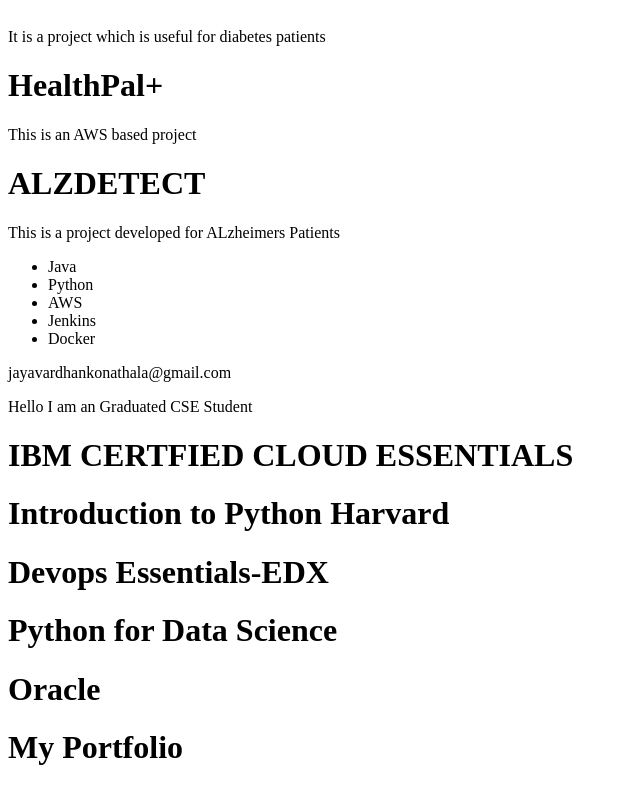
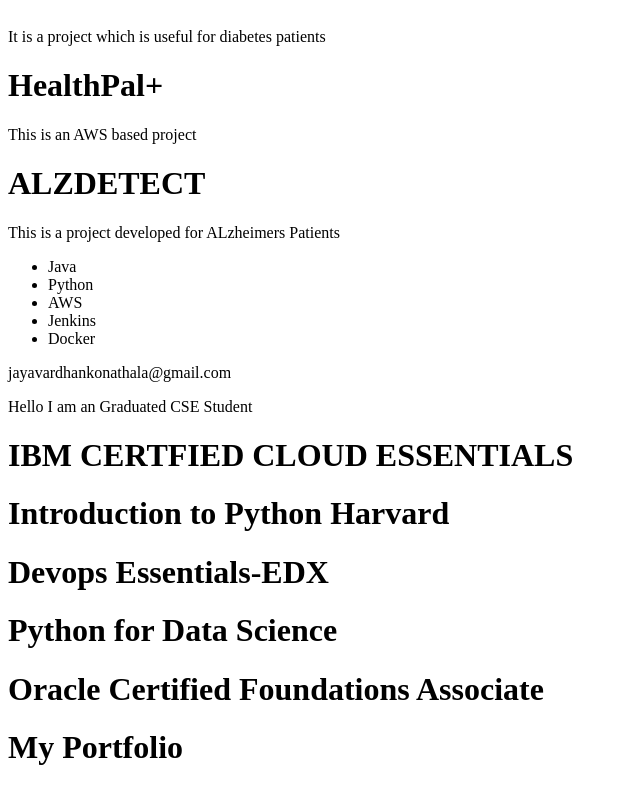
Before and after one commit to Jayavardhan56/My-Portfolio, a React app in the folder portfolio/: page / in a window 1280 px wide. Shown: the part 260-1048 px from the top of the page, without its empty margins (0-640 px from the left). Built offline with nearby package versions, Linux system fonts and the light colour scheme; the HTML template or start-up script is replaced by a standard one.

Commit message:
Update Certifications.jsx

```diff
--- a/portfolio/src/components/Certifications.jsx
+++ b/portfolio/src/components/Certifications.jsx
@@ -5,7 +5,7 @@
         <h1>Introduction to Python Harvard</h1>
             <h1>Devops Essentials-EDX</h1>
             <h1>Python for Data Science</h1>
-            <h1>Oracle </h1>
+            <h1>Oracle Certified Foundations Associate</h1>
         </>
     )
 }
```
